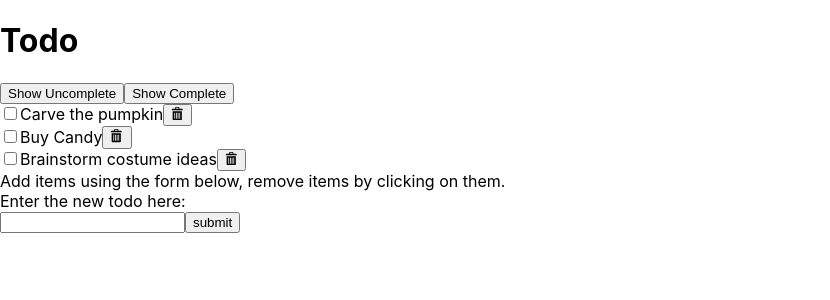
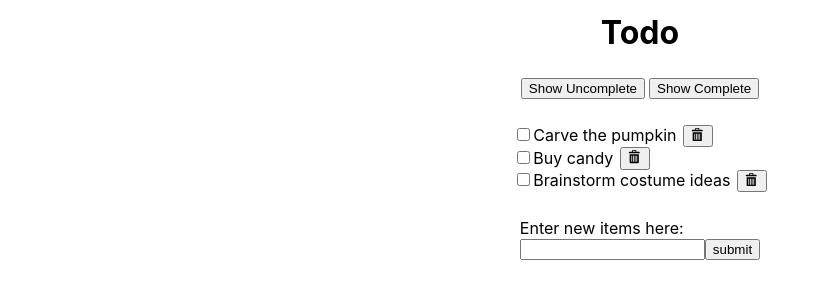
Before and after one commit to RadioArsenic/todo-app, a Next.js app: page / in a window 1280 px wide. Shown: the top 300 px of the page, without its empty margins (0-830 px from the left). Built offline with nearby package versions, Linux system fonts and the light colour scheme.

Commit message:
basically just centered everything

```diff
--- a/pages/index.js
+++ b/pages/index.js
@@ -2,20 +2,31 @@ import { useReducer, useState } from "react";
 import { nanoid } from "nanoid";
 import { ImBin } from 'react-icons/im';
 
-//TODO: react -> next.js
 //TODO: make pretty :)
 //TODO: local storage (tasks are preserved even after refreshing the page)
 
-//originalitems is not being updated
+//originalItems is not being updated
 
 export default function Index() {
     const [completeStatus, setCompleteStatus] = useState(false);
 
     const OriginalItems = [
         {id: `${nanoid()}`, action: 'Carve the pumpkin', isComplete: false},
-        {id: `${nanoid()}`, action: 'Buy Candy', isComplete: false},
+        {id: `${nanoid()}`, action: 'Buy candy', isComplete: false},
         {id: `${nanoid()}`, action: 'Brainstorm costume ideas', isComplete: false}
     ];
+
+    const boxStyle = {
+        display: "flex",
+        justifyContent: "center",
+        flexFlow: "column wrap",
+        alignContent: "center",
+        alignItems: "center"
+    };
+
+    const separate = {
+        margin: "1% 8%"
+    };
 
     function onSubmit(event) {
         event.preventDefault();
@@ -59,24 +70,28 @@ export default function Index() {
     }
 
     return (
-    <div>
-        <h1>Todo</h1>
+    <div style={boxStyle}>
+        <h1 style={separate}>Todo</h1>
+
+        <div style={separate}>
         <button onClick={() => setCompleteStatus(false)}>Show Uncomplete</button>
-        <button onClick={() => setCompleteStatus(true)}>Show Complete</button>
+        <button style={{marginLeft: "4px"}} onClick={() => setCompleteStatus(true)}>Show Complete</button>
+        </div>
 
-        {items.filter((item) => item.isComplete == completeStatus).map((item) => (
+        <div style={separate}>
+        {items.filter((item) => item.isComplete === completeStatus).map((item) => (
             <div key={item.id}>
                 <label>
                     <input type="checkbox" checked={item.isComplete} onChange={() => Completed(item)} />
                     {item.action}
                 </label>
-                <button onClick={() => Deleted(item)}><ImBin /></button>
+                <button style={{marginLeft: "7px"}} onClick={() => Deleted(item)}><ImBin /></button>
             </div>
         ))}
+        </div>
 
-        Add items using the form below, remove items by clicking on them.
-        <form onSubmit={onSubmit}>
-            <label htmlFor="NewToDo">Enter the new todo here:</label>
+        <form style={separate} onSubmit={onSubmit}>
+            <label htmlFor="NewToDo">Enter new items here:</label>
             <br />
             <input type="text" id="NewToDo" name="NewToDo"></input>
             <input type="submit" value="submit"></input>
```
